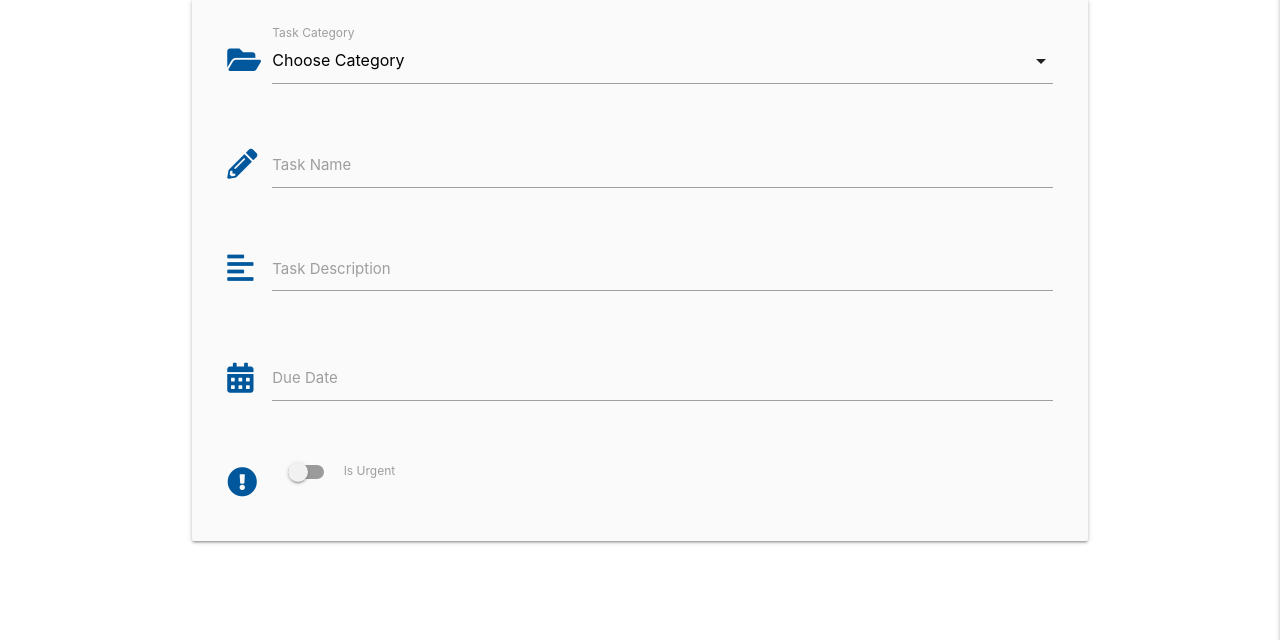
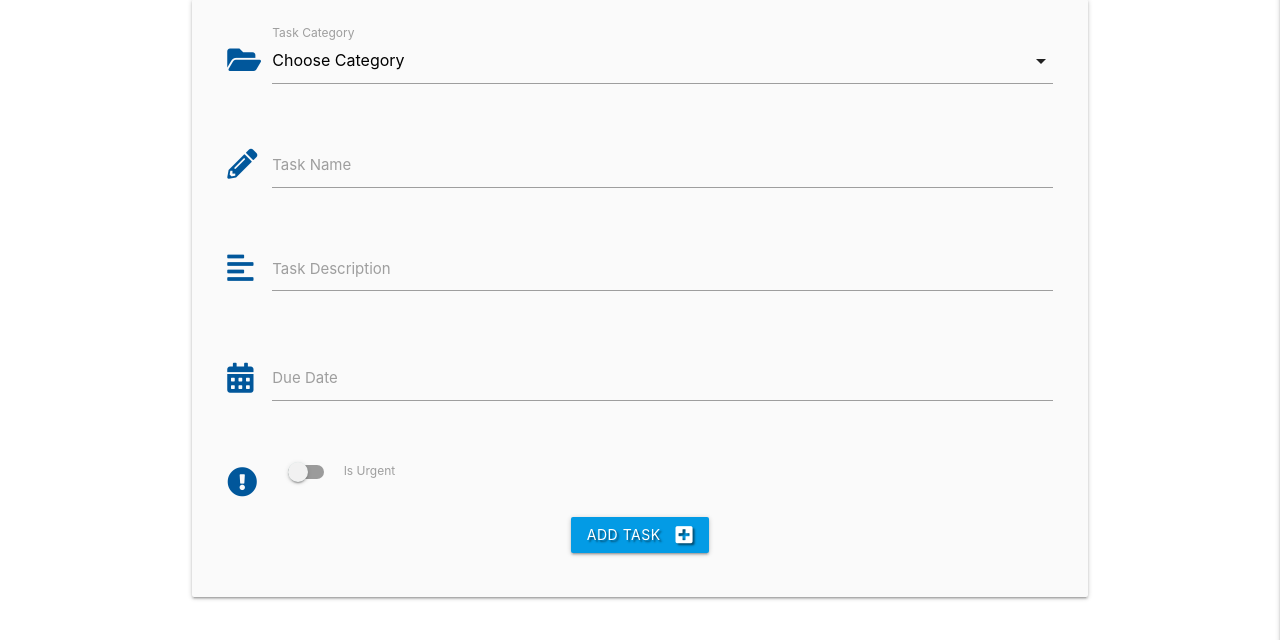
Before and after one commit to Peristratus/flask-task-manager-project, a Flask app: page /add_task in a window 1280 px wide. Shown: the part 160-800 px from the top of the page. Run offline with Flask 2, Linux system fonts and the light colour scheme; data that the repository does not hold is empty; some libraries are stand-ins or nearby versions.

Commit message:
added the add task button to the add_task.html file

```diff
--- a/templates/add_task.html
+++ b/templates/add_task.html
@@ -4,7 +4,8 @@
 <h3 class="light-blue-text text-darken-4 center-align">Add Task</h3>
 
     <div class="row card-panel grey lighten-5">
-        <form class="col s12" method="POST" action="">
+        <form class="col s12" method="POST" action="{{url_for('add_task')}}">
+              <!--Category selection-->
             <div class="row">
               <div class="input-field col s12">
                 <i class="fas fa-folder-open prefix light-blue-text text-darken-4"></i>
@@ -17,6 +18,8 @@
                 <label for= "category_name">Task Category</label>
                 </div>
             </div>
+
+            <!--Task Name-->
             <div class="row">
                 <div class="input-field col s12">
                     <i class="fas fa-pencil-alt prefix light-blue-text text-darken-4"></i>
@@ -25,6 +28,8 @@
                     <label for="task_name">Task Name</label>
                 </div>
             </div>
+
+            <!--Task Description -->
             <div class="row">
                 <div class="input-field col s12">
                     <i class="fas fa-align-left prefix light-blue-text text-darken-4"></i>
@@ -33,6 +38,8 @@
                     <label for="text_description">Task Description</label>
                 </div>
             </div>
+
+            <!--Due Date Picker-->
             <div class="row">
                 <div class="input-field col s12">
                     <i class="fas fa-calendar-alt prefix light-blue-text text-darken-4"></i>
@@ -40,6 +47,8 @@
                     <label for="due_date">Due Date</label>
                 </div>
             </div>
+
+            <!--Is Urgent button-->
             <div class="row">
                <div class="input-field col s12">
                    <div class="switch">
@@ -52,6 +61,13 @@
                     </div>
                 </div>
             </div>
+
+            <!---Submit button -->
+            <div class="row">
+                <div class="col s12 center-align">
+                    <button class="btn waves-effect waves-light light-blue darken-1 text-shadow" type="submit">Add Task<i class="fas fa-plus-square right"></i></button>
+                </div>
+            </div>
         </form>
     </div>
 
```
